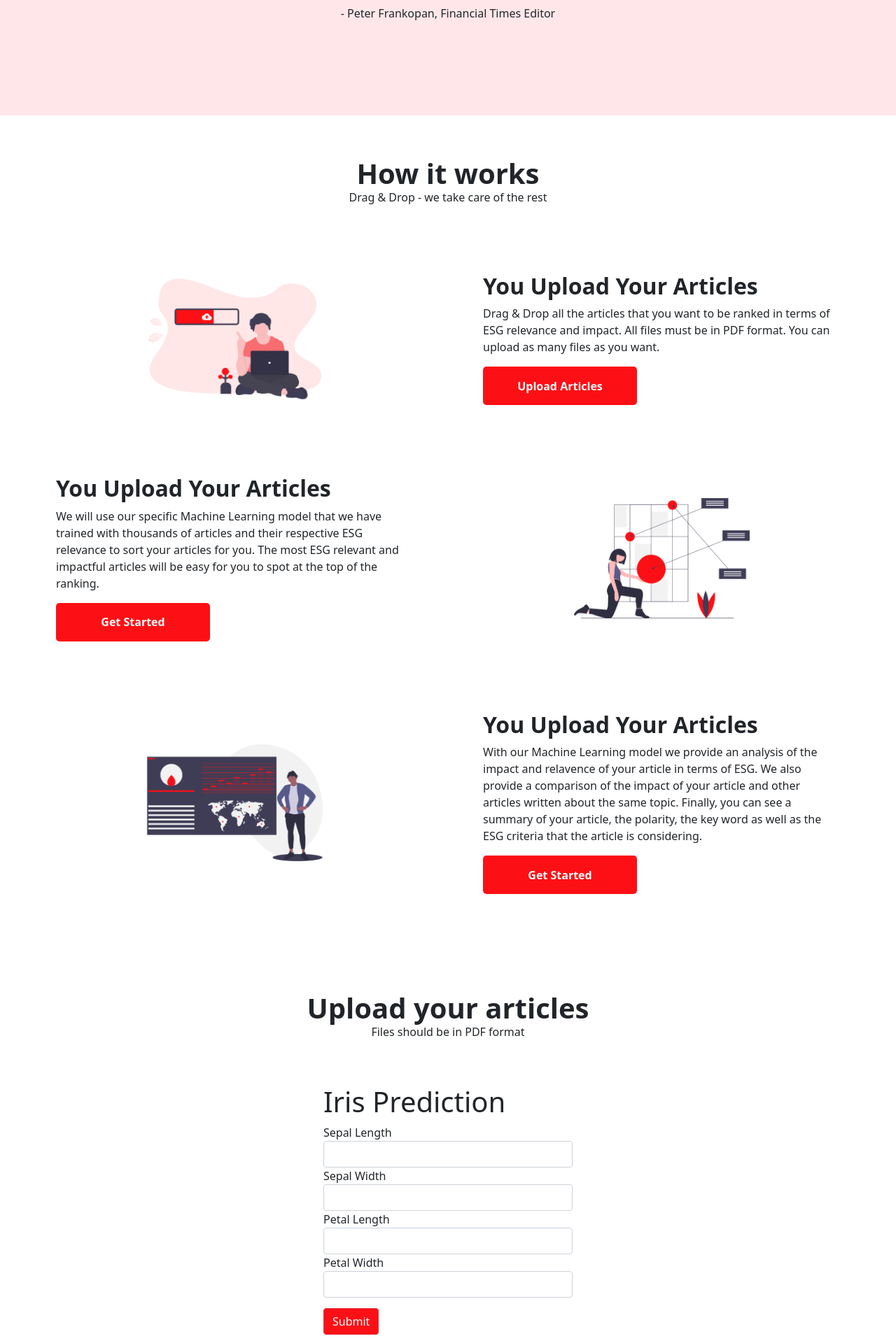
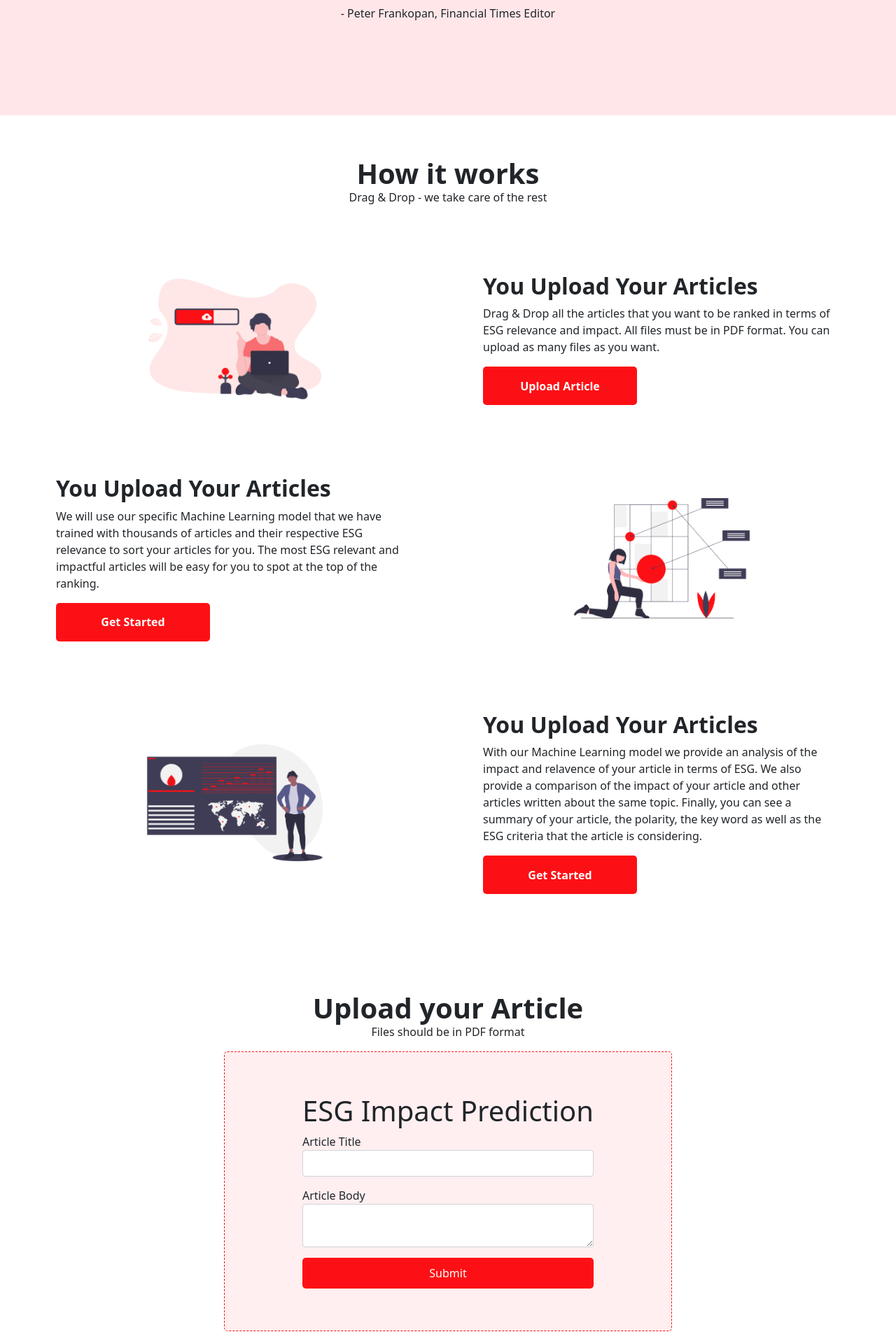
Before and after one commit to MetinLamby/djangoPublishUX, a Django app: page / in a window 1280 px wide. Shown: the part 1643-3560 px from the top of the page at 70% size. Run offline with Django 3.2, Linux system fonts and the light colour scheme; some libraries are stand-ins or nearby versions.

Commit message:
added the dashboard

```diff
--- a/predict/static/css/style.css
+++ b/predict/static/css/style.css
@@ -1,3 +1,15 @@
+a {
+  text-decoration: none !important;
+}
+
+.link {
+  color: black !important;
+}
+
+.linkTwo {
+  color: white !important;
+}
+
 .navbar {
   height: 80px;
   display: flex;
@@ -12,12 +24,20 @@
   display: flex;
   align-items: center;
   justify-content: space-around;
+  color: black !important;
 }
 
 .linklistitem {
   margin-right: 30px;
   margin-top: 0px;
   margin-bottom: 0px !important;
+  transition-property: transform;
+  transition-duration: 0.1s;
+  transition-timing-function: linear;
+}
+
+.linklistitem:hover {
+  transform: scale(1.1);
 }
 
 
@@ -66,6 +86,9 @@
   background: #FD1015;
   border-radius: 5px;
   margin-right: 20px;
+  transition-property: transform;
+  transition-duration: 0.1s;
+  transition-timing-function: linear;
 }
 
 .btn-upload {
@@ -77,6 +100,17 @@
   display: flex;
   align-items: center;
   justify-content: space-around;
+  transition-property: transform;
+  transition-duration: 0.1s;
+  transition-timing-function: linear;
+}
+
+.btn-upload:hover {
+  transform: scale(1.03);
+}
+
+.btn-discover:hover {
+  transform: scale(1.03);
 }
 
 .btn-text {
@@ -205,6 +239,7 @@
   justify-content: space-between;
   height: 100px;
   padding: 0px 50px;
+  margin-top: 100px;
 }
 .footer-links {
   display: flex;
@@ -220,3 +255,102 @@
 .footer .fa-heart {
   color: #D23333;
 }
+
+.form-background {
+  height: 50vh;
+  display: flex;
+  align-items: center;
+  justify-content: space-around;
+}
+
+.form-background-inner {
+  height: 100%;
+  background: rgba(255, 231, 233, 0.65);
+  width: 50%;
+  border: 1.5px dashed #FD1015;
+  box-sizing: border-box;
+  border-radius: 5px;
+  display: flex;
+  align-items: center;
+  justify-content: center;
+}
+
+.btn-submit-form {
+  display: flex;
+  align-items: center;
+  justify-content: center;
+
+  width: 100%;
+  height: 44px;
+  left: 467px;
+  top: 3366px;
+
+  background: #FD1015;
+  border-radius: 5px;
+  color: white;
+  border: none;
+
+  transition-property: transform;
+  transition-duration: 0.1s;
+  transition-timing-function: linear;
+}
+
+.btn-submit-form:hover {
+  transform: scale(1.02);
+}
+
+.form-group {
+  margin-bottom: 15px;
+}
+
+#small-close-btn{
+  background: #FD1015;
+  border-radius: 5px;
+  color: white;
+  border: none;
+  height: 25px;
+  width: 25px;
+  font-size: 15px;
+}
+
+.modal-dialog {
+  max-width: 900px;
+  min-width: 750px;
+  display: flex;
+  align-items: center;
+  justify-content: space-around;
+}
+
+.modal-body {
+  display: flex;
+}
+
+.statshalf {
+  margin-right: 10px;
+  width: 50%;
+  display: flex;
+  flex-direction: column;
+}
+
+.texthalf {
+  margin-left: 10px;
+  width: 50%;
+}
+
+.btn-score {
+  width: 130px;
+  height: 45px;
+  display: flex;
+  align-items: center;
+  justify-content: space-around;
+  background: #FD1015;
+  border-radius: 5px;
+}
+
+.progress {
+  margin-bottom: 20px;
+}
+
+.progress-bar {
+  background-color: #FD1015 !important;
+}
--- a/predict/templates/index.html
+++ b/predict/templates/index.html
@@ -12,13 +12,13 @@
   <script src="https://ajax.googleapis.com/ajax/libs/jquery/3.4.1/jquery.min.js"></script>
 </head>
 <body>
-  <div class="navbar">
+  <div class="navbar" id="navbar">
     <div class="logo"><h2>PublishUX</h2></div>
     <div class="linklist">
-      <p class="linklistitem">Home</p>
-      <p class="linklistitem">Benefit</p>
-      <p class="linklistitem">Solution</p>
-      <p class="linklistitem">Get Started</p>
+      <p class="linklistitem"><a href="#navbar" class="link">Home</a></p>
+      <p class="linklistitem"><a href="#benefit" class="link">Benefit</a></p>
+      <p class="linklistitem"><a href="#solution" class="link">Solution</a></p>
+      <p class="linklistitem"><a href="#getstarted" class="link">Get Started</a></p>
     </div>
   </div>
 
@@ -28,10 +28,10 @@
       <p class="banner-txt-para">We support financial publications in selecting the most ESG relevant articles that have the biggest impact on investments</p>
       <div class="btns">
         <div class="btn-discover">
-          <p class="btn-text" style="color: white;">Discover our solution</p>
+          <p class="btn-text" style="color: white;"><a href="#benefit" class="linkTwo">Discover our solution</a></p>
         </div>
         <div class="btn-upload">
-          <p class="btn-text">Upload Files</p>
+          <p class="btn-text"><a href="#getstarted" class="link">Upload article</a></p>
         </div>
       </div>
     </div>
@@ -47,7 +47,7 @@
     <p class="customeritem">Handelsblatt</p>
   </div>
 
-  <div class="container solution-outter">
+  <div class="container solution-outter" id="benefit">
     <div class="solutions">
       <h1 class="solution-header">Our Solution,</h1>
       <h1 class="solution-header solution-header-two">Your Benefit</h1>
@@ -88,7 +88,7 @@
     </div>
   </div>
 
-  <div class="container solution-outter">
+  <div class="container solution-outter" id="solution">
     <div class="solutions">
       <h1 class="solution-header">How it works</h1>
       <p>Drag & Drop - we take care of the rest</p>
@@ -103,14 +103,14 @@
       <h2 style="font-weight: bold;">You Upload Your Articles</h2>
       <p>Drag & Drop all the articles that you want to be ranked in terms of ESG relevance and impact. All files must be in PDF format. You can upload as many files as you want.</p>
       <div class="btn-discover">
-        <p class="btn-text" style="color: white;">Upload Articles</p>
+        <p class="btn-text" style="color: white;"><a href="#getstarted" class="linkTwo">Upload Article</a></p>
       </div>
     </div>
     <div class="card card-text">
       <h2 style="font-weight: bold;">You Upload Your Articles</h2>
       <p>We will use our specific Machine Learning model that we have trained with thousands of articles and their respective ESG relevance to sort your articles for you. The most ESG relevant and impactful articles will be easy for you to spot at the top of the ranking.</p>
       <div class="btn-discover">
-        <p class="btn-text" style="color: white;">Get Started</p>
+        <p class="btn-text" style="color: white;"><a href="#getstarted" class="linkTwo">Get Started</a></p>
       </div>
     </div>
     <div class="card card-img">
@@ -123,18 +123,19 @@
       <h2 style="font-weight: bold;">You Upload Your Articles</h2>
       <p>With our Machine Learning model we provide an analysis of the impact and relavence of your article in terms of ESG. We also provide a comparison of the impact of your article and other articles written about the same topic. Finally, you can see a summary of your article, the polarity, the key word as well as the ESG criteria that the article is considering.</p>
       <div class="btn-discover">
-        <p class="btn-text" style="color: white;">Get Started</p>
+        <p class="btn-text" style="color: white;"><a href="#getstarted" class="linkTwo">Get Started</a></p>
       </div>
     </div>
   </div>
 
   <div class="container solution-outter">
     <div class="solutions">
-      <h1 class="solution-header">Upload your articles</h1>
+      <h1 class="solution-header">Upload your Article</h1>
       <p>Files should be in PDF format</p>
     </div>
   </div>
 
+  <div id="getstarted"></div>
   {% block main %}
   {% endblock %}
 
--- a/predict/templates/predict.html
+++ b/predict/templates/predict.html
@@ -2,31 +2,72 @@
 
 {% block main %}
 <!-- Modal -->
+
 <div class="modal fade" id="exampleModal" tabindex="-1" role="dialog" aria-labelledby="exampleModalLabel" aria-hidden="true">
-    <div class="modal-dialog" role="document">
+    <div class="modal-dialog modal-dialog-scrollable" role="document">
         <div class="modal-content">
+
+
             <div class="modal-header">
-                <h5 class="modal-title" id="exampleModalLabel">Prediction Results</h5>
-                <button type="button" class="close" data-dismiss="modal" aria-label="Close">
+                <h5 class="modal-title" id="exampleModalLabel"><span id="titleRepeat"></span></h5>
+                <button type="button" class="close" id="small-close-btn" data-dismiss="modal" aria-label="Close">
                     <span aria-hidden="true">&times;</span>
                 </button>
             </div>
+
+
             <div class="modal-body">
+              <div class="statshalf">
+                <p style="font-weight: bold; margin-bottom: 0;">ESG Impact and Relevance of your article</p>
+                <p>(Articles are rated out of 3)</p>
+                <div class="btn-score">
+                  <p class="btn-text" style="color: white;" id="prediction"></p>
+                </div>
+
+                <p style="margin-top: 30px; font-weight: bold;">ESG Impact compared to other articles</p>
+                <p>Other Articles Average - 6.9 </p>
+                <div class="progress">
+                  <div class="progress-bar" role="progressbar" style="width: 69%" aria-valuenow="69" aria-valuemin="0" aria-valuemax="100"></div>
+                </div>
+
+
+                <div style="display: flex;">
+                  <pre>Your Article - </pre>
+                  <p id="predictionTwo"></p>
+                </div>
+
+                <div class="progress">
+                  <div class="progress-bar" id="flexibar" role="progressbar" style="width: 25%" aria-valuenow="25" aria-valuemin="0" aria-valuemax="100"></div>
+                </div>
+              </div>
+
+
+              <div class="texthalf">
+                <p style="font-weight: bold;">Summary of the article</p>
+                <p>Lorem ipsum, dolor sit amet consectetur adipisicing elit. Ducimus dolor incidunt maiores totam, consectetur magnam ratione tempore saepe esse porro hic corrupti accusantium soluta aperiam dolorem, velit, obcaecati labore accusamus!</p>
+              </div>
+              <!--
                 <h5>Prediction Input:</h5>
-                <div>Sepal Length: <span id="sl"></span></div>
-                <div>Sepal Width: <span id="sw"></span></div>
-                <div>Petal Length: <span id="pl"></span></div>
-                <div>Petal width: <span id="pw"></span></div>
+                <div>Title: <span id="titleRepeat"></span></div>
+                <div>Body: <span id="bodyRepeat"></span></div>
                 <h5 class="pt-3">Prediction Classification:</h5>
                 <div id="prediction"></div>
+              -->
             </div>
+
+
             <div class="modal-footer">
-                <button type="button" class="btn btn-danger" style="background-color: #FD1015" data-dismiss="modal">Close</button>
+                <button type="button" class="btn-submit-form" data-dismiss="modal">Close</button>
             </div>
+
+
         </div>
     </div>
 </div>
 
+
+
+<!--
 <div class="container pt-5" style="height: 70vh;">
     <div class="row justify-content-md-center">
         <div class="col-md-4">
@@ -54,6 +95,43 @@
         </div>
     </div>
 </div>
+-->
+
+
+
+<div class="form-background">
+  <div class="form-background-inner">
+    <div>
+            <h1>ESG Impact Prediction</h1>
+            <form action="" id="post-form">
+                {% csrf_token %}
+                <div class="form-group">
+                    <label for="title">Article Title</label>
+                    <input type="text" class="form-control" id="title" placeholder="" required>
+                </div>
+
+
+                <div class="form-group">
+                  <label for="body">Article Body</label>
+                  <textarea class="form-control" id="body" required></textarea>
+                </div>
+
+              <!--
+                <div class="form-group">
+                    <label for="body">Article Body</label>
+                    <input type="number" step="0.1" class="form-control" id="body" placeholder="" required>
+                </div>
+              -->
+                <button type="submit" value="Submit" class="btn-submit-form" style="background-color: #FD1015; margin-top: 15px;"data-toggle="modal" data-target="#exampleModal">Submit</button>
+            </form>
+    </div>
+  </div>
+</div>
+
+
+
+
+
 
 <script>
     $(document).on('submit', '#post-form',function(e){
@@ -62,20 +140,20 @@
             type:'POST',
             url:'{% url "predict:submit_prediction" %}',
             data:{
-                sepal_length:$('#sepal_length').val(),
-                sepal_width:$('#sepal_width').val(),
-                petal_length:$('#petal_length').val(),
-                petal_width:$('#petal_width').val(),
+                title:$('#title').val(),
+                body:$('#body').val(),
                 csrfmiddlewaretoken:$('input[name=csrfmiddlewaretoken]').val(),
                 action: 'post'
             },
+
+
             success:function(json) {
                 document.forms["post-form"].reset();
                 document.getElementById("prediction").innerHTML = json['result']
-                document.getElementById("sl").innerHTML = json['sepal_length']
-                document.getElementById("sw").innerHTML = json['sepal_width']
-                document.getElementById("pl").innerHTML = json['petal_length']
-                document.getElementById("pw").innerHTML = json['petal_width']
+                document.getElementById("predictionTwo").innerHTML = json['result']
+                document.getElementById("flexibar").style.width = json['result'] + "0%";
+                document.getElementById("titleRepeat").innerHTML = json['title']
+                document.getElementById("bodyRepeat").innerHTML = json['body']
             },
             error : function(xhr,errmsg,err) {
 
--- a/predict/views.py
+++ b/predict/views.py
@@ -13,29 +13,21 @@ def predict_chances(request):
     if request.POST.get('action') == 'post':
 
         # Receive data from client
-        sepal_length = float(request.POST.get('sepal_length'))
-        sepal_width = float(request.POST.get('sepal_width'))
-        petal_length = float(request.POST.get('petal_length'))
-        petal_width = float(request.POST.get('petal_width'))
+        title = request.POST.get('title')
+        body = request.POST.get('body')
 
         # Unpickle model
-        model = pd.read_pickle('predict/new_model_two.pickle')
+        #model = pd.read_pickle('predict/new_model_two.pickle')
         # Make prediction
-        result = model.predict([[sepal_length, sepal_width, petal_length, petal_width]])
+        #result = model.predict([[sepal_length, sepal_width, petal_length, petal_width]])
 
-        classification = result
-
-        if classification[0] == 0:
-          classification = 'Iris-setosa'
-        elif classification[0] == 1:
-          classification = 'Iris-versicolor'
-        else:
-          classification = 'Iris-virginica'
+        #classification = result
+        classification = 9
 
         ##PredResults.objects.create(sepal_length=sepal_length, sepal_width=sepal_width, petal_length=petal_length,
                                    #petal_width=petal_width, classification=classification)
 
-        return JsonResponse({'result': classification, 'sepal_length': sepal_length, 'sepal_width': sepal_width, 'petal_length': petal_length, 'petal_width': petal_width}, safe=False)
+        return JsonResponse({'result': classification, 'title': title, 'body': body}, safe=False)
 
 
 #def view_results(request):
```
